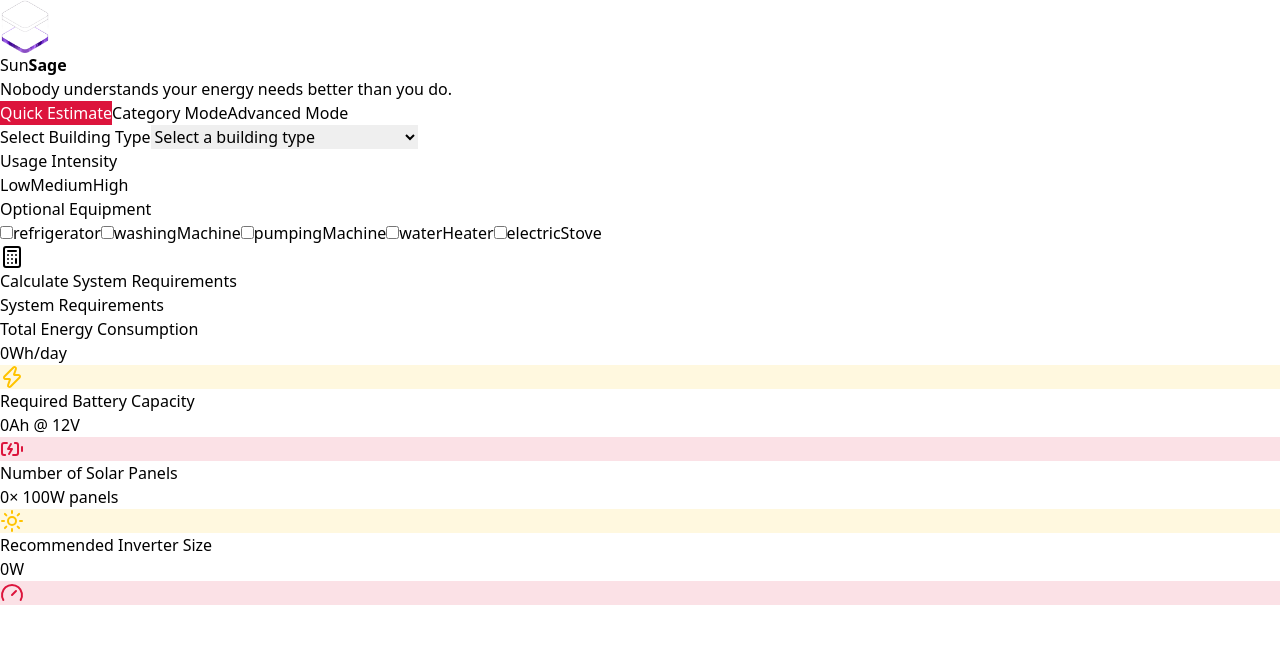
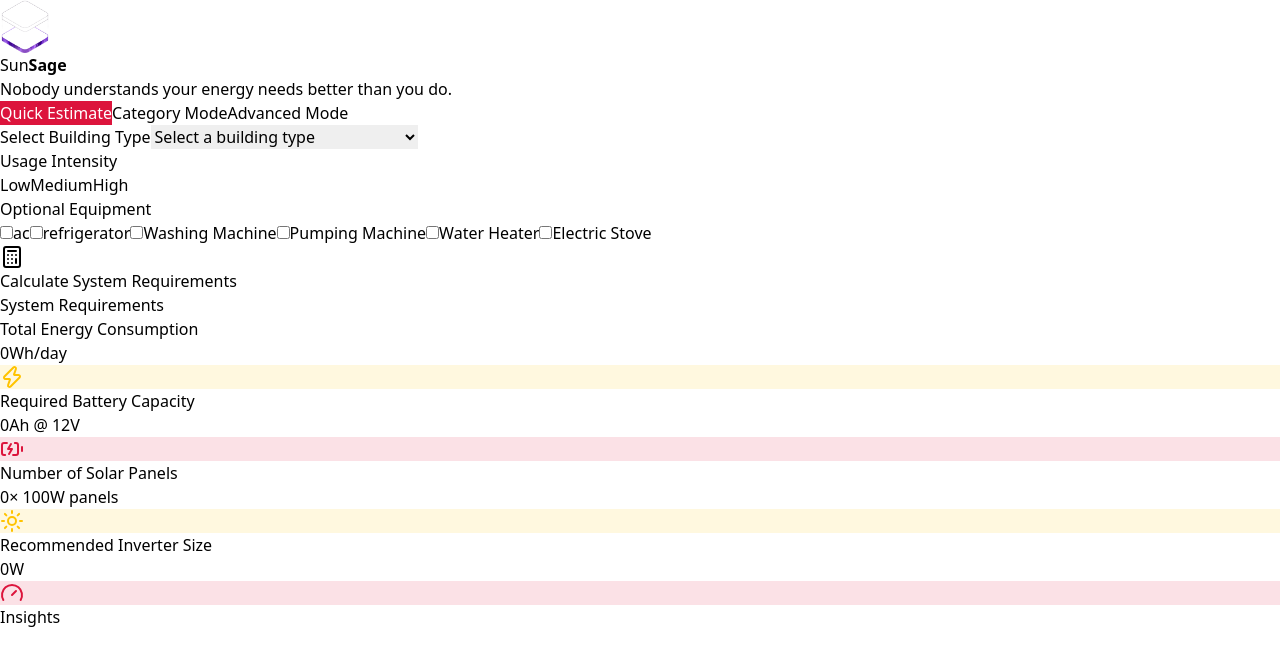
Before and after one commit to justpeterjp1/solar-sizing-tool, a React (Vite) app: page / in a window 1280 px wide. Shown: the top 666 px of the page. Built offline with nearby package versions, Linux system fonts and the light colour scheme.

Commit message:
added error handling and loading logic

```diff
--- a/src/components/inputs/CategoryMode.jsx
+++ b/src/components/inputs/CategoryMode.jsx
@@ -13,7 +13,7 @@ const categories = [
   { id: 'water', label: 'Water Pumping', icon: Droplets },
 ];
 
-export default function CategoryMode({ onCalculate }) {
+export default function CategoryMode({ onCalculate, error, loading, setLoading }) {
   const [selections, setSelections] = useState({
     lighting: 'medium',
     fans: 'medium',
@@ -31,22 +31,25 @@ export default function CategoryMode({ onCalculate }) {
     });
 
     const calculatedResults = calculateResults(energy);
-// confirm output is working
-console.log("Calculated Results:", calculatedResults);
+  // confirm output is working
+  console.log("Calculated Results:", calculatedResults);
 
-onCalculate(calculatedResults);
+  setLoading(true)
+
+    setTimeout(() => {
+      setLoading(false);
+      onCalculate(calculatedResults);
+    }, 2000);
   }
 
   function handleSubmit(e) {
     e.preventDefault();
 
     const confirmProceed = window.confirm(
-      "Please confirm your selections. Continue anyway?"
+      "Please confirm your selections..."
     );
 
-    if (confirmProceed) {
-      console.log("selections:", selections);
-    }
+
     handleCategoryEstimate(selections);
 
   }
@@ -90,13 +93,18 @@ onCalculate(calculatedResults);
           );
         })}
       </div>
+              {error && (
+                <p className="text-red-600 text-sm">
+                  {error}
+                </p>
+              )}
 
       <button
         type="submit"
         className="w-full bg-[#DC143C] hover:bg-[#B01030] text-white px-6 py-3.5 rounded-lg flex items-center justify-center gap-2 transition-colors shadow-sm"
       >
         <TrendingUp className="w-5 h-5" />
-        Generate Load Estimate
+       {loading ? "Calculating..." : "Generate Load Estimate"}
       </button>
     </form>
   );
--- a/src/components/inputs/ManualMode.jsx
+++ b/src/components/inputs/ManualMode.jsx
@@ -4,7 +4,8 @@ import { Card } from "../../components/shared/Card"
 import Button from '../shared/Button';
 import { calculateResults } from '@/logic/solarCalculator';
 
-export default function ManualMode({ onCalculate, devices, setDevices }) {
+export default function ManualMode({ onCalculate, devices, setDevices, loading, setLoading }) {
+  const [error, setError] = useState("");
   const [deviceInput, setDeviceInput] = useState({
     deviceName: '',
     power: '',
@@ -12,19 +13,13 @@ export default function ManualMode({ onCalculate, devices, setDevices }) {
     quantity: ''
   });
 
-  useEffect(() => {
-  console.log("devices updated:", devices);
-}, [devices]);
-
-  function handleManualComputing() {
-    // Implementation for manual computing logic
-
-    onCalculate(devices);
-  }
-
 
   function handleSubmit(e) {
      e.preventDefault();
+     if(!deviceInput.deviceName || !deviceInput.power || !deviceInput.hours || !deviceInput.quantity) {
+       setError("Please fill in all device details.");
+       return;
+     }
     if (deviceInput.deviceName && deviceInput.power && deviceInput.hours && deviceInput.quantity) {
       const nextDevices = [...devices, deviceInput];
       setDevices(nextDevices);
@@ -51,7 +46,12 @@ export default function ManualMode({ onCalculate, devices, setDevices }) {
 
       const calculatedResults = calculateResults(energy)
 
+      setLoading(true)
+
+    setTimeout(() => {
+      setLoading(false);
       onCalculate(calculatedResults);
+    }, 2000);
 
   }
 
@@ -63,6 +63,7 @@ export default function ManualMode({ onCalculate, devices, setDevices }) {
     <div className="space-y-6">
       <form onSubmit={handleSubmit} className="space-y-4">
         <div>
+
           <label htmlFor="deviceName" className="block text-sm text-gray-700 mb-2">
             Device Name
           </label>
@@ -88,7 +89,7 @@ export default function ManualMode({ onCalculate, devices, setDevices }) {
               onChange={(e) => { setDeviceInput({ ...deviceInput, power: parseFloat(e.target.value) || 0 }) }}
               placeholder="100"
               min="0"
-              step="1"
+              step="0.1"
               className="w-full px-4 py-2.5 bg-gray-50 border border-gray-300 rounded-lg focus:outline-none focus:ring-2 focus:ring-[#DC143C] focus:border-transparent transition-shadow"
             />
           </div>
@@ -125,6 +126,18 @@ export default function ManualMode({ onCalculate, devices, setDevices }) {
             />
           </div>
         </div>
+            {error && (
+                <p className="text-red-600 text-sm">
+                  {error}
+                </p>
+              )}
+
+              {devices.length > 0 && devices.length < 2 && (
+            <p className="text-sm text-gray-500">
+              Add more devices to see detailed insights
+              and generate a system analysis
+            </p>
+          )}
 
         <button
           type="submit"
@@ -146,7 +159,6 @@ export default function ManualMode({ onCalculate, devices, setDevices }) {
                 onRemove={() => onRemoveDevice(index)}
               />
             ))}
-
           </div>
         </div>
       )}
@@ -155,7 +167,7 @@ export default function ManualMode({ onCalculate, devices, setDevices }) {
           onClick={() => handleManualComputing(devices)}
           className='w-full text-white mt-4 p-3 rounded-lg flex items-center justify-center gap-2 transition-colors shadow-sm"'
           variant='secondary'
-        >Analyse system Specs</Button>)}
+        >{loading ? "Analyzing system specs..." : "Analyze system Specs"}</Button>)}
     </div>
   );
 }
--- a/src/components/inputs/QuickEstimate.jsx
+++ b/src/components/inputs/QuickEstimate.jsx
@@ -4,7 +4,8 @@ import Button from "../shared/Button";
 import { buildingPresets, estimatedPerRoom, optionalEquipmentPresets, usageMultipliers } from '@/logic/presets'
 import { calculateResults } from '@/logic/solarCalculator'
 
-const QuickEstimate = ({ onCalculate }) => {
+const QuickEstimate = ({ onCalculate, loading, setLoading }) => {
+  const [error, setError] = useState("");
   const [userInput, setUserInput] = useState({
     buildingType: "",
     other: "",
@@ -30,7 +31,6 @@ const QuickEstimate = ({ onCalculate }) => {
 
     // CUSTOM ROOM INPUT
     else if (userInput.other) {
-
       const numOfRooms = parseInt(
         userInput.other.replace(/\D/g, ""),
         10
@@ -49,20 +49,24 @@ const QuickEstimate = ({ onCalculate }) => {
         usageMultiplier;
     });
 
+     const calculatedResults = calculateResults(energy)
+    setLoading(true)
 
-    const calculatedResults = calculateResults(energy)
+    setTimeout(() => {
+      setLoading(false);
+      onCalculate(calculatedResults);
+    }, 2000);
+  }
 
 
-onCalculate(calculatedResults);
-  }
 
   function handleSubmit(e) {
     e.preventDefault();
     if (!userInput.buildingType) {
-      alert("Please select a building type or specify other");
+      setError("Please select a building type or specify other type of building");
       return;
     } else if (userInput.buildingType === "other" && !userInput.other) {
-      alert("Please specify the other building type");
+      setError("Please specify the other building type and number of rooms");
       return;
     }
     // Confirm no extra optional equipment
@@ -75,7 +79,7 @@ onCalculate(calculatedResults);
         return;
       }
     }
-    console.log("userInput:", userInput);
+
     handleQuickEstimate(userInput);
   }
 
@@ -195,11 +199,12 @@ onCalculate(calculatedResults);
 
         <div className="space-y-3">
           {[
+            "ac",
             "refrigerator",
-            "washingMachine",
-            "pumpingMachine",
-            "waterHeater",
-            "electricStove",
+            "Washing Machine",
+            "Pumping Machine",
+            "Water Heater",
+            "Electric Stove",
           ].map((equipment) => {
             const id = equipment.toLowerCase().replace(/\s/g, "-");
 
@@ -229,6 +234,11 @@ onCalculate(calculatedResults);
             );
           })}
         </div>
+            {error && (
+                <p className="text-red-600 text-sm">
+                  {error}
+                </p>
+              )}
 
         {/* Submit Button */}
         <Button
@@ -236,7 +246,7 @@ onCalculate(calculatedResults);
           className="w-full bg-[#DC143C] hover:bg-[#B01030] text-white mt-4 p-3 rounded-lg flex items-center justify-center gap-2 transition-colors shadow-sm"
         >
           <Calculator className="w-5 h-5" />
-          Calculate System Requirements
+          {loading ? "Calculating..." : "Calculate System Requirements"}
         </Button>
       </fieldset>
     </form>
--- a/src/components/layout/Tabs.jsx
+++ b/src/components/layout/Tabs.jsx
@@ -5,17 +5,27 @@ import QuickEstimate from '../inputs/QuickEstimate'
 
 const Tabs = ({ activeTab, onCalculate }) => {
     const [devices, setDevices] = useState([]);
+    const [loading, setLoading] = useState(false);
+    const [modal, setModal] = useState(false);
     if (activeTab === 'quick-estimate') {
-        return <QuickEstimate onCalculate={onCalculate} />
+        return <QuickEstimate
+                loading={loading}
+                setLoading={setLoading}
+                onCalculate={onCalculate} />
     }
     if (activeTab === 'category-mode') {
-        return <CategoryMode onCalculate={onCalculate} />
+        return <CategoryMode
+                loading={loading}
+                setLoading={setLoading}
+                onCalculate={onCalculate} />
     }
     if (activeTab === 'advanced-mode') {
         return <ManualMode
         onCalculate={onCalculate}
         devices={devices}
         setDevices={setDevices}
+        loading={loading}
+        setLoading={setLoading}
          />
     }
 }
--- a/src/components/output/ResultsSection.jsx
+++ b/src/components/output/ResultsSection.jsx
@@ -1,6 +1,7 @@
 import React from 'react'
 import { StatCard } from '../shared/StatCard'
 import { Zap, BatteryCharging, Sun, Gauge } from 'lucide-react'
+import Insights from '../ui/Insights'
 
 const ResultsSection = ({ results }) => {
 
@@ -41,6 +42,7 @@ const ResultsSection = ({ results }) => {
           />
         </div>
       </div>
+      <Insights />
     </div>
   )
 }
--- a/src/components/ui/Insights.jsx
+++ b/src/components/ui/Insights.jsx
@@ -0,0 +1,9 @@
+import React from 'react'
+
+const Insights = () => {
+  return (
+    <div>Insights</div>
+  )
+}
+
+export default Insights
--- a/src/logic/presets.js
+++ b/src/logic/presets.js
@@ -15,10 +15,10 @@ export const estimatedPerRoom = {
 export const optionalEquipmentPresets = {
   refrigerator: 1200,
   ac: 4000,
-  washingMachine: 900,
-  pumpingMachine: 900,
-  waterHeater: 2000,
-  electricStove: 1800,
+  "Washing Machine": 900,
+  "Pumping Machine": 900,
+  "Water Heater": 2000,
+  "Electric Stove": 1800,
 };
 
 export const usageMultipliers = {
```
